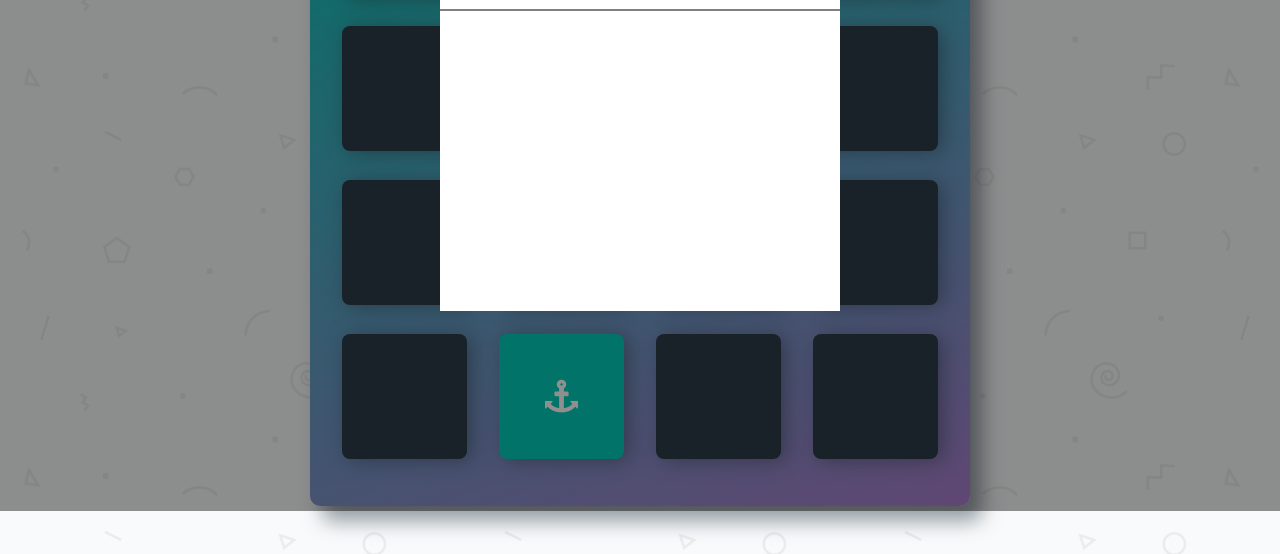
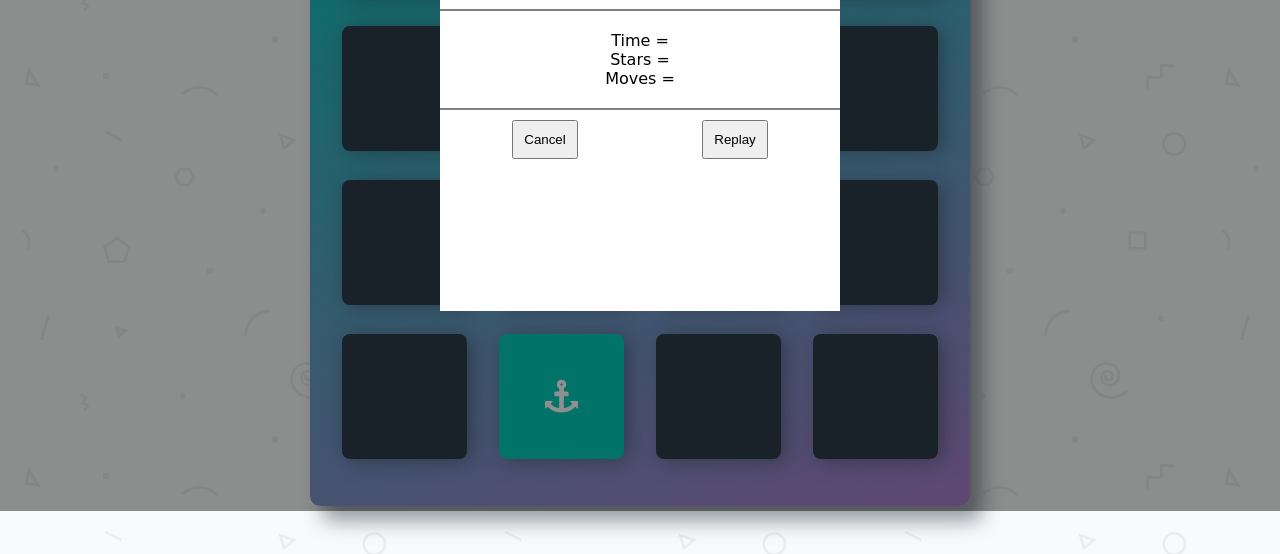
Before and after one commit to shehryarbajwa/Concentration---JS, a plain HTML site: page index.html in a window 1280 px wide. Shown: the part 289-843 px from the top of the page. Drawn offline with Linux system fonts and the light colour scheme; a web font is replaced by a local one.

Commit message:
modalButtons added

```diff
--- a/css/app.css
+++ b/css/app.css
@@ -67,6 +67,19 @@ h1 {
   font-size: 30px;
 }
 
+.modal__stats{
+  display: flex;
+  flex-direction: column;
+  padding: 20px;
+  align-items: center;
+  border-bottom: 2px solid gray;
+}
+
+.modal__buttons{
+  display: flex;
+  justify-content: space-around;
+  padding: 10px;
+}
 /*
  * Styles for the deck of cards
  */
--- a/index.html
+++ b/index.html
@@ -18,12 +18,21 @@
 
         <div class="modal_background">
         <div class="modal_body">
-          <div class="modal_heading">
+        <div class="modal_heading">
             <h1 class="modal_title">Stats</h1>
             <span class="modal_close">X</span>
-          </div>
         </div>
+        <div class="modal__stats">
+            <span class="modal_time">Time = </span>
+            <span class="modal_stars">Stars = </span>
+            <span class="modal_moves">Moves = </span>
         </div>
+        <div class="modal__buttons">
+          <button class="modal__buttons modal__cancel">Cancel</button>
+          <button class="modal__buttons modal__replay">Replay</button>
+        </div>
+      </div>
+    </div>
 
         <section class="score-panel">
 
```
